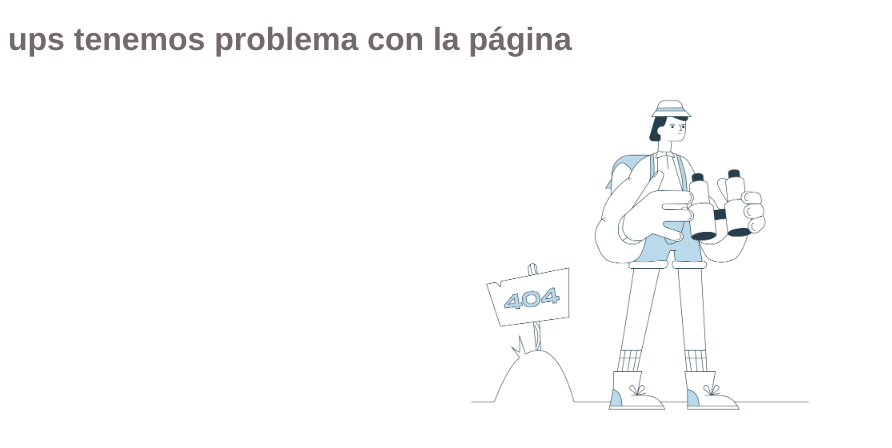
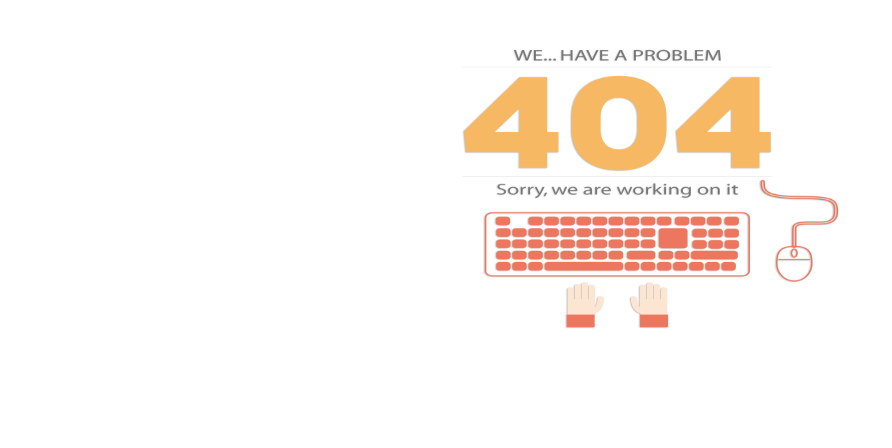
Before and after one commit to ddevjos/ddevjos.github.io, a plain HTML site: page index.html in a window 1280 px wide. Shown: the whole page, without its empty margins (0-892 px from the left). Drawn offline with Linux system fonts and the light colour scheme.

Commit message:
0.0.0.1-1

```diff
--- a/index.html
+++ b/index.html
@@ -13,19 +13,11 @@
     body {
         text-align: center;
     }
-    div{
-        text-align: left;
-        color: rgb(116, 105, 105);
-        font-family: helvetica, Serif;
-    }
 </style>
 <body>
-    <div>
-        <h1>ups tenemos problema con la página</h1>
-    </div>
     <script>
         alert("Hola, Estamos en mantenimiento temporal. En nuestra proxima actualización traeremos nuevas cosas :D");
     </script>
-    <img src="404/img_404/PNG/3.png" width="500" height="350" >
+    <img src="404/webpage_error.png" width="500" height="350" >
 </body>
 </html>
```
